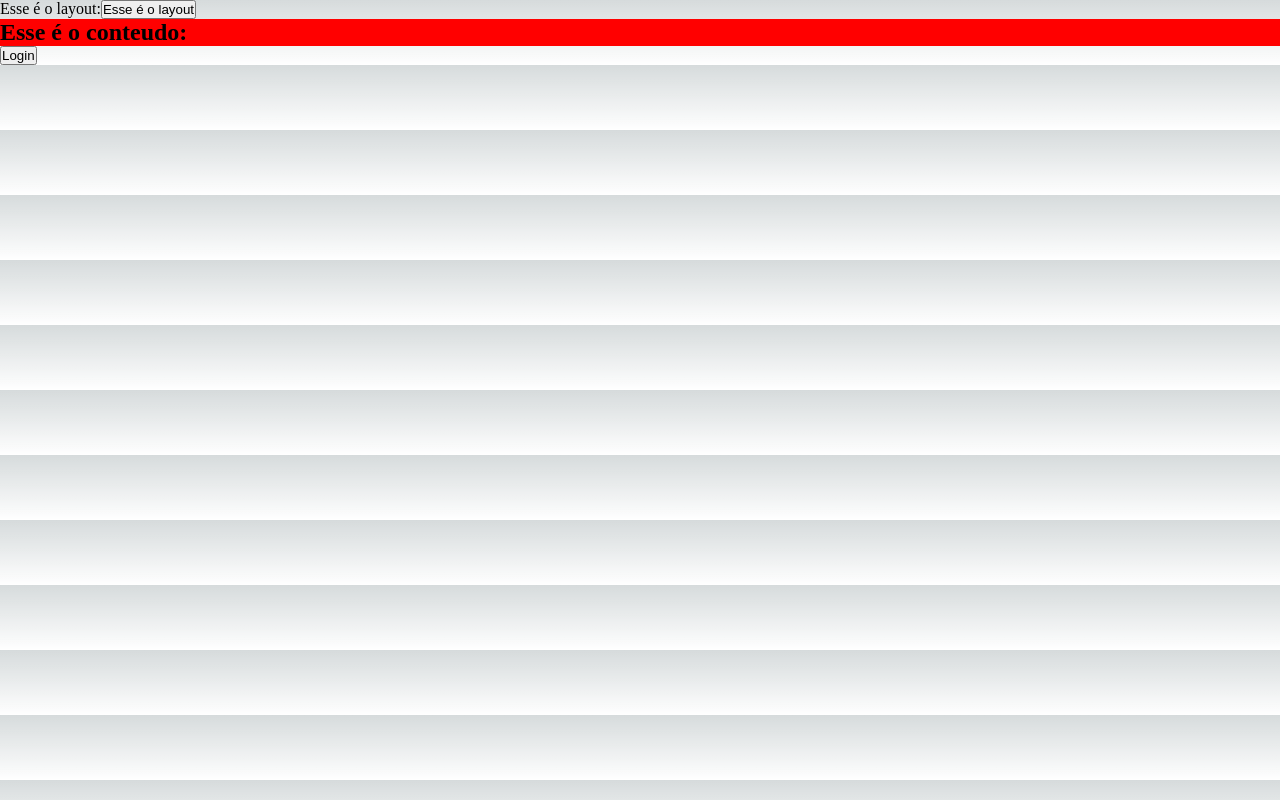
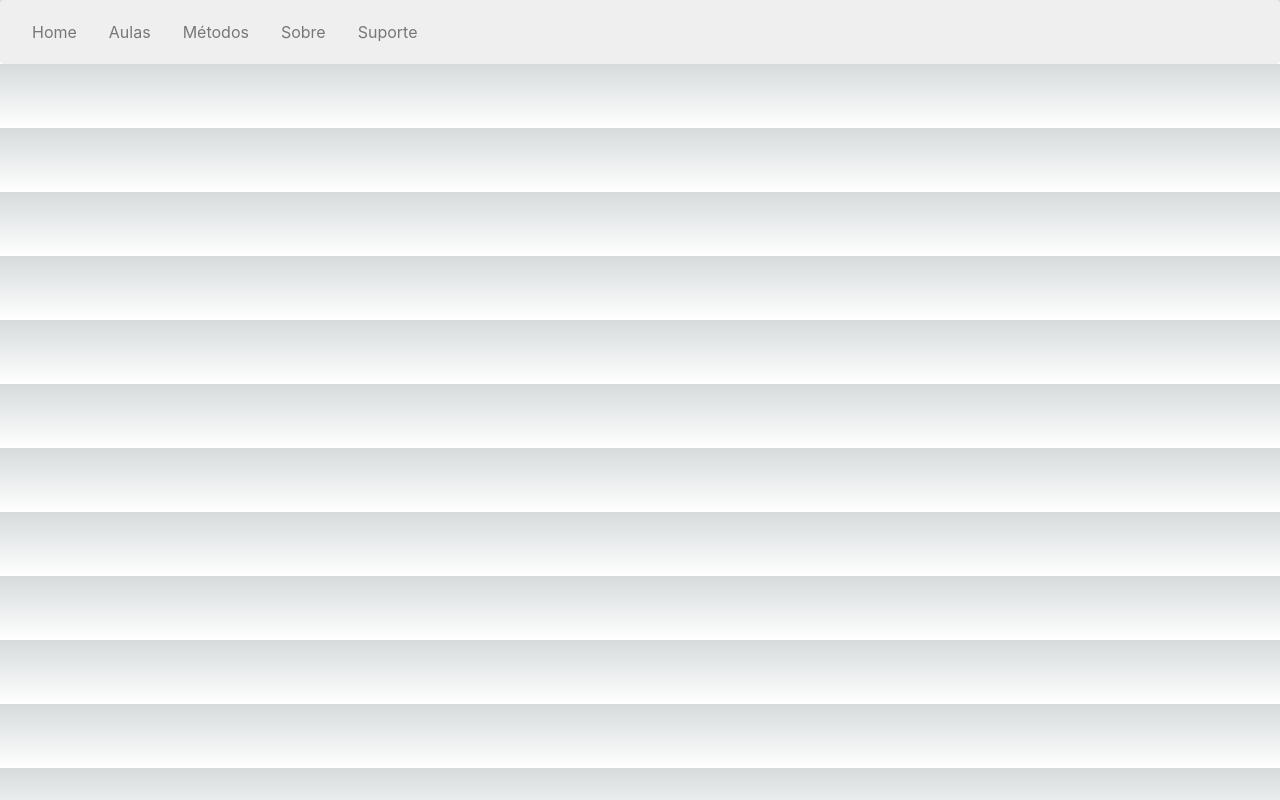
Before and after one commit to maicond02/React-PCDIN, a Next.js app: page / in a window 1280 px wide. Built offline with nearby package versions, Linux system fonts and the light colour scheme.

Commit message:
Home pag and navbar

```diff
--- a/components/Layout.jsx
+++ b/components/Layout.jsx
@@ -1,10 +1,30 @@
 import Navbar from "./Navbar"
+import { Menubar } from 'primereact/menubar';
 
 export default function Layout({children}){
+    const items = [
+        {
+           label:'Home',
+           to:'/'
+        },
+        {
+           label:'Aulas',
+        },
+        {
+           label:'Métodos',
+        },
+        {
+           label:'Sobre',
+        },
+        {
+           label:'Suporte',
+        },
+    ];
     return(
         <>
-            Esse é o layout:
-            <Navbar />
+            <div className="card">
+                <Menubar model={items} />
+            </div>
             <div>{children}</div>
         </>
     )
--- a/components/Navbar.jsx
+++ b/components/Navbar.jsx
@@ -1,5 +1,10 @@
+import { Button } from 'primereact/button';
+
 export default function Navbar(){
     return(
-        <button>Esse é o layout</button>
+
+        <div className="card flex justify-content-center">
+            <Button label="Submit" />
+        </div>
     )
 }
--- a/package.json
+++ b/package.json
@@ -10,6 +10,7 @@
   },
   "dependencies": {
     "next": "13.3.1",
+    "primereact": "^9.3.0",
     "react": "18.2.0",
     "react-dom": "18.2.0"
   }
--- a/pages/_app.js
+++ b/pages/_app.js
@@ -1,5 +1,7 @@
 import '@/styles/globals.css'
 import Layout from '@/components/Layout'
+import "primereact/resources/themes/bootstrap4-light-blue/theme.css";
+import "primereact/resources/primereact.min.css";
 
 export default function App({ Component, pageProps }) {
   return (
--- a/pages/index.jsx
+++ b/pages/index.jsx
@@ -3,12 +3,7 @@ import styles from "@/styles/Home.module.css"
 export default function Home() {
   return (
     <>
-      <h2 className={styles.title}>Esse é o conteudo:</h2>
-      <Link href="/user/login">
-          <button>
-              Login
-          </button>
-      </Link>
+
     </>
   )
 }
```
Also changed, not shown: globalComponents.jsx (added), 1 other file (tests, documents, lock files or other folders).
